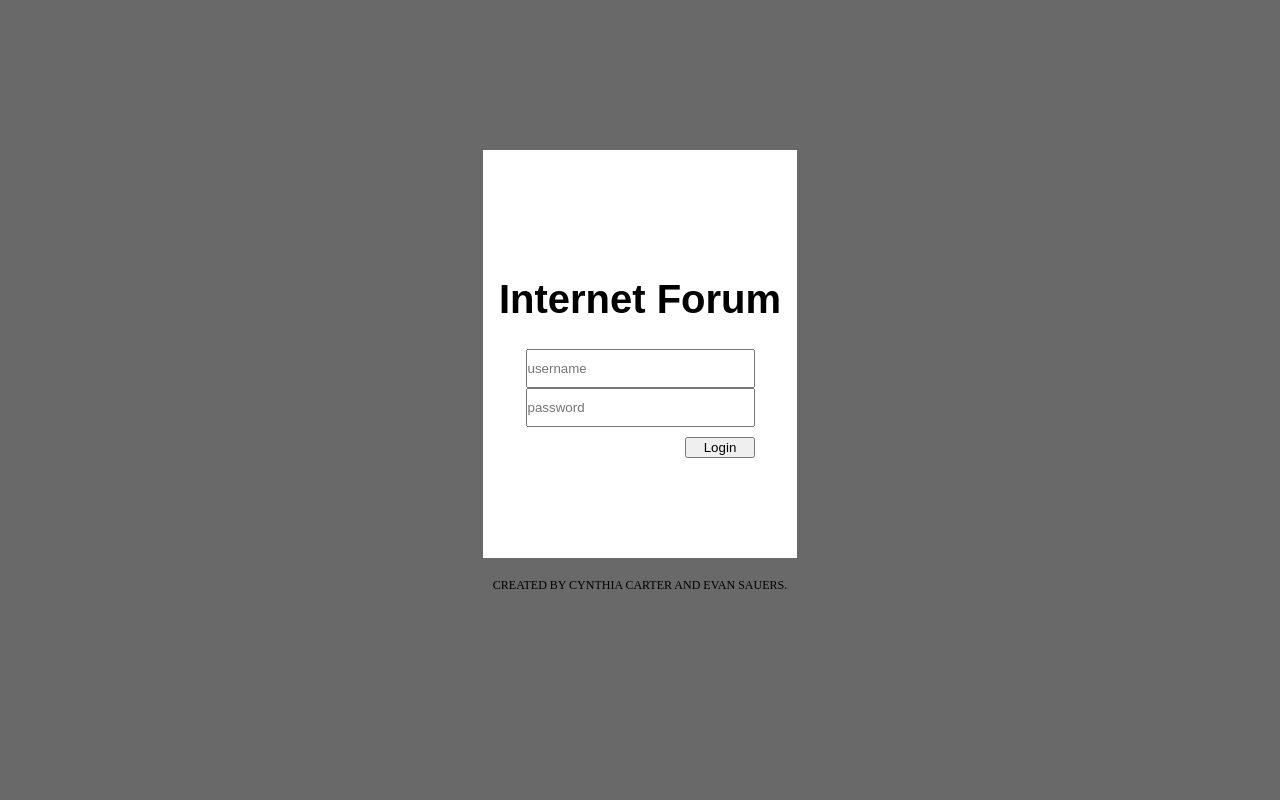
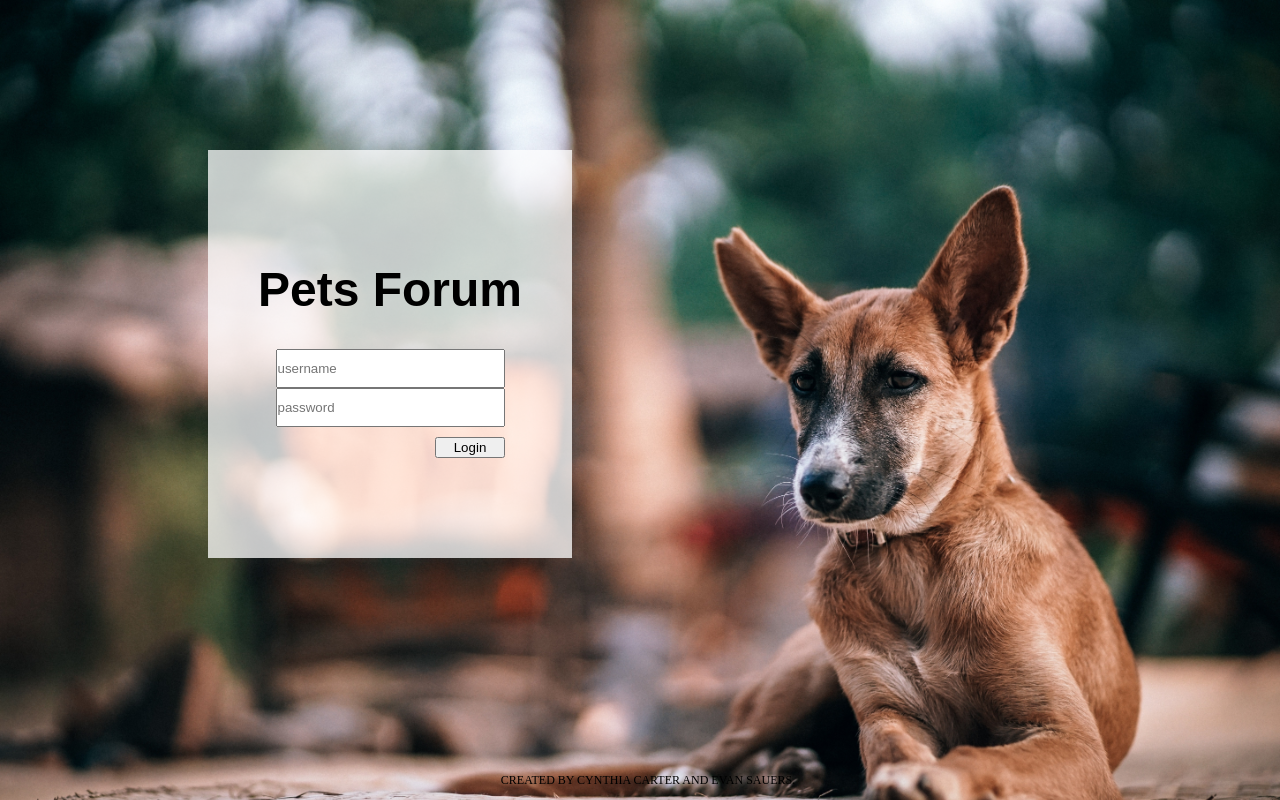
Before and after one commit to evan-sauers/internet-forum, a PHP site: page / in a window 1280 px wide. Run offline with PHP 8.4, Linux system fonts and the light colour scheme; some web fonts are replaced.

Commit message:
Background Image
-Updated with background image
-Changed layout of login page

```diff
--- a/index.html
+++ b/index.html
@@ -2,15 +2,24 @@
 <html lang="en">
     <head>
         <meta charset="utf-8">
-        <title>Internet Forum</title>
+        <title>Pets Forum</title>
         <link rel="stylesheet" href="styles.css">
         <link href="https://fonts.googleapis.com/css?family=ABeeZee" rel="stylesheet">
     </head>
 
     <body>
-        <!-- Login forms -->
+        <!-- PHP LOGIN -->
+        <?php
+            include("login.php");
+
+            if(isset($_SESSION["login-user"])){
+            header("location: user.php");
+        }
+        ?>
+
+        <!-- LOGIN FORMS -->
         <form action="" method="post" id="login">
-            <h1>Internet Forum</h1>
+            <h1>Pets Forum</h1>
             <input class="form" type="text" name="username" placeholder="username" required><br>
             <input class="form" type="password" name="password" placeholder="password" required><br>
             <input id="button" type="submit" value="Login" onclick="submit()">
--- a/styles.css
+++ b/styles.css
@@ -1,17 +1,17 @@
 body {
-        background-color: dimgrey;
-
+        background-image: url("images/login-background.jpg");
+    background-size: cover;
 }
 
 h1 {
     font-family: 'ABeeZee', sans-serif;
-    font-size: 40px;
+    font-size: 48px;
 }
 
 #login {
-    background-color: #FFFFFF;
-    padding: 100px 0px 100px 0px;
-    margin: 150px 475px 20px 475px;
+    background-color: rgba(255, 255, 255, .75);
+    padding: 80px 0px 100px 0px;
+    margin: 150px 700px 20px 200px;
     text-align: center;
 }
 
@@ -26,6 +26,9 @@ h1 {
 }
 
 footer {
+    position: absolute;
+    bottom: 0;
+    width: 100%;
     font-size: 12px;
     text-align: center;
     text-transform: uppercase;
```
Also changed, not shown: images/login-background.jpg (added).
